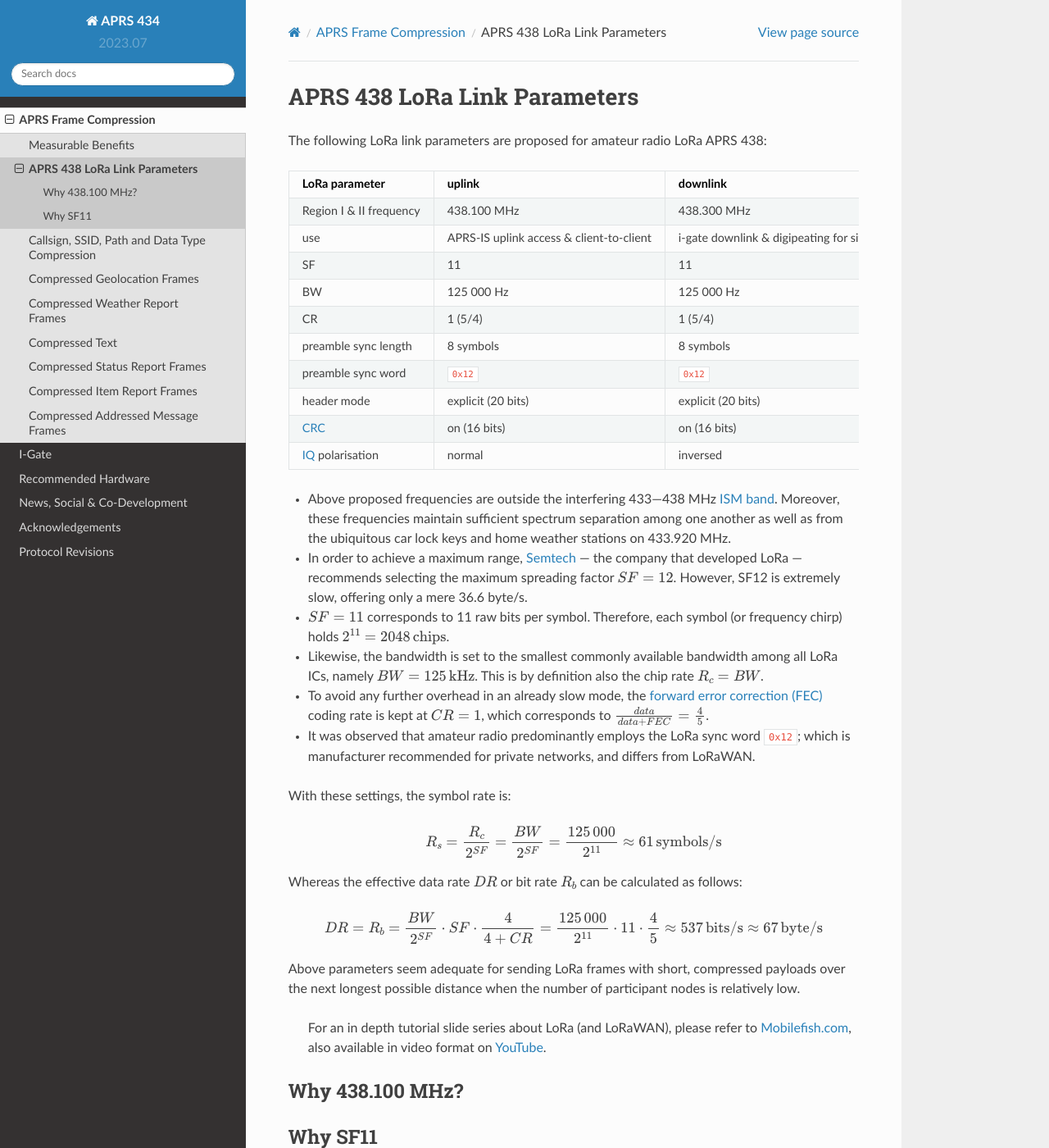
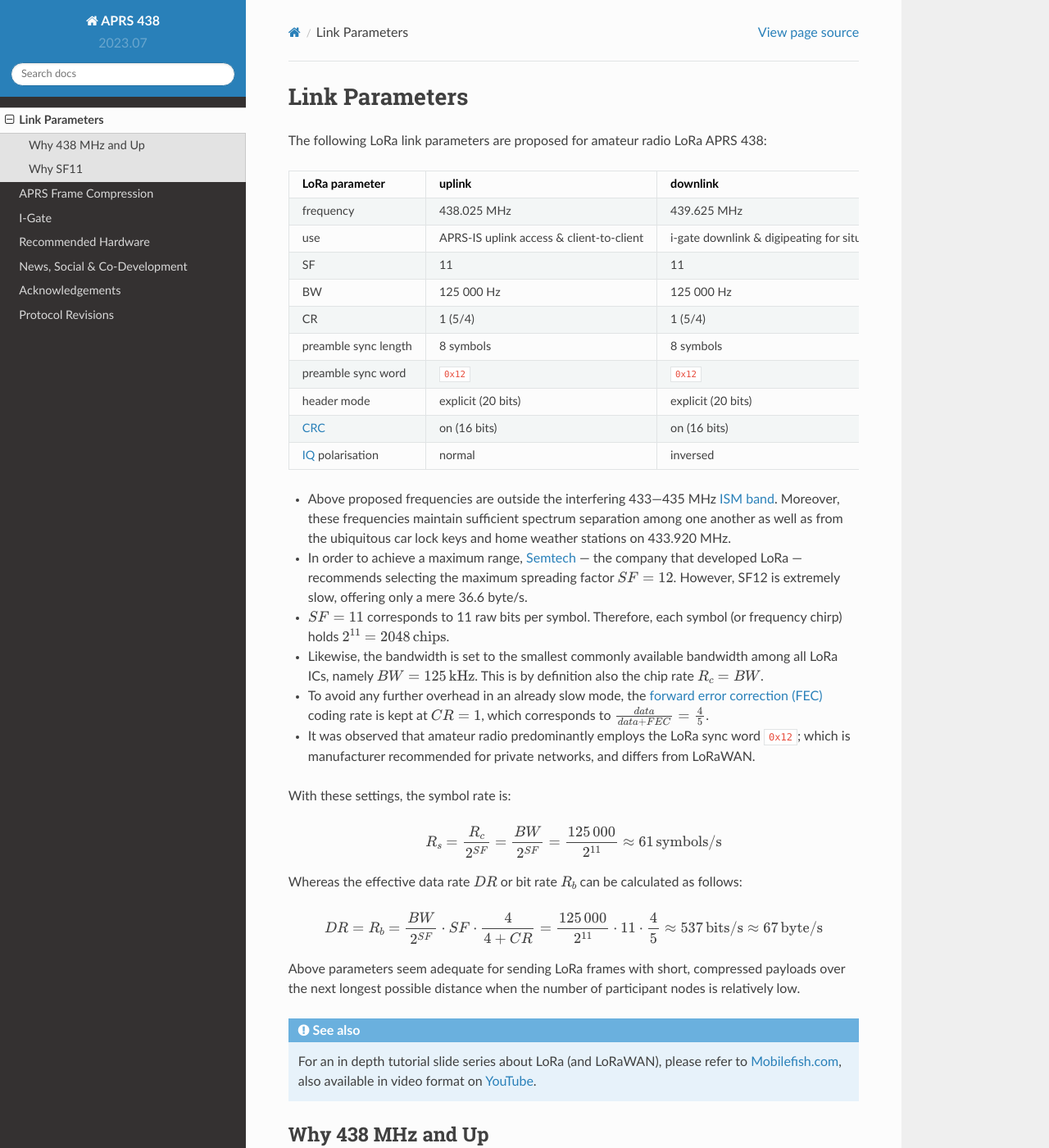
Before and after one commit to aprs438/aprs438.protocol, a Sphinx documentation site: the page built from docs/source/link_parameters.md, in a window 1280 px wide and 1400 px high. Shown: the whole window at 82% size. Built offline with Sphinx 7.4.7 and the Read the Docs theme 2.0.0, drawn with Linux system fonts in a browser that asks for light colours.

Commit message:
438, link parameters, i-gate caution

```diff
--- a/docs/source/conf.py
+++ b/docs/source/conf.py
@@ -2,7 +2,7 @@
 
 # -- Project information
 
-project = 'APRS 434'
+project = 'APRS 438'
 copyright = '2022-2023, CC BY 4.0, Serge Y. Stroobandt, ON4AA'
 author = 'Serge Y. Stroobandt, ON4AA'
 
--- a/docs/source/link_parameters.md
+++ b/docs/source/link_parameters.md
@@ -1,9 +1,9 @@
-# APRS 438 LoRa Link Parameters
+# Link Parameters
 The following LoRa link parameters are proposed for amateur radio LoRa APRS&nbsp;438:
 
 |LoRa parameter|uplink|downlink|
 |:------------:|:----:|:------:|
-|Region&nbsp;I&nbsp;&&nbsp;II frequency|438.100&nbsp;MHz|438.300&nbsp;MHz|
+|frequency|438.025&nbsp;MHz|439.625&nbsp;MHz|
 |use|APRS‑IS&nbsp;uplink&nbsp;access & client‑to‑client|i‑gate&nbsp;downlink & digipeating for situational&nbsp;awareness|
 |SF|11|11|
 |BW|125&nbsp;000&nbsp;Hz|125&nbsp;000&nbsp;Hz|
@@ -14,8 +14,7 @@
 |[CRC](https://en.wikipedia.org/wiki/Cyclic_redundancy_check)|on (16&nbsp;bits)|on (16&nbsp;bits)|
 |[IQ](https://en.wikipedia.org/wiki/In-phase_and_quadrature_components) polarisation|normal|inversed|
 
-
-- Above proposed frequencies are outside the interfering 433—438&nbsp;MHz [ISM band](https://en.wikipedia.org/wiki/ISM_radio_band). Moreover, these frequencies maintain sufficient spectrum separation among one another as well as from the ubiquitous car lock keys and home weather stations on 433.920&nbsp;MHz.
+- Above proposed frequencies are outside the interfering 433—435&nbsp;MHz [ISM band](https://en.wikipedia.org/wiki/ISM_radio_band). Moreover, these frequencies maintain sufficient spectrum separation among one another as well as from the ubiquitous car lock keys and home weather stations on 433.920&nbsp;MHz.
 - In order to achieve a maximum range, [Semtech](https://en.wikipedia.org/wiki/Semtech) —&nbsp;the company that developed LoRa&nbsp;— recommends selecting the maximum spreading factor {math}`SF = 12`. However, SF12 is extremely slow, offering only a mere 36.6&nbsp;byte/s.
 - {math}`SF = 11` corresponds to 11&nbsp;raw bits per symbol. Therefore, each symbol (or frequency chirp) holds {math}`2^{11} = 2048\,\text{chips}`.
 - Likewise, the bandwidth is set to the smallest commonly available bandwidth among all LoRa ICs, namely {math}`BW = 125\,\text{kHz}`. This is by definition also the chip rate {math}`R_c = BW`.
@@ -36,9 +35,11 @@
 
 Above parameters seem adequate for sending LoRa frames with short, compressed payloads over the next longest possible distance when the number of participant nodes is relatively low.
 
-> For an in depth tutorial slide series about LoRa (and LoRaWAN), please refer to [Mobilefish.com](https://www.mobilefish.com/developer/lorawan/lorawan_quickguide_tutorial.html), also available in video format on [YouTube](https://youtube.com/playlist?list=PLmL13yqb6OxdeOi97EvI8QeO8o-PqeQ0g).
+:::{seealso}
+For an in depth tutorial slide series about LoRa (and LoRaWAN), please refer to [Mobilefish.com](https://www.mobilefish.com/developer/lorawan/lorawan_quickguide_tutorial.html), also available in video format on [YouTube](https://youtube.com/playlist?list=PLmL13yqb6OxdeOi97EvI8QeO8o-PqeQ0g).
+:::
 
-## Why 438.100&nbsp;MHz?
+## Why 438&nbsp;MHz and Up
 
 ## Why SF11
 Depending on how popular APRS over LoRa becomes and on how intensely it will get used,
```
Also changed, not shown: docs/source/frame_compression.md (+0 -1 lines), docs/source/i-gate.md (+21 -17 lines), docs/source/index.md (+1 -0 lines), docs/source/measurable_benefits.md (+1 -1 lines).
